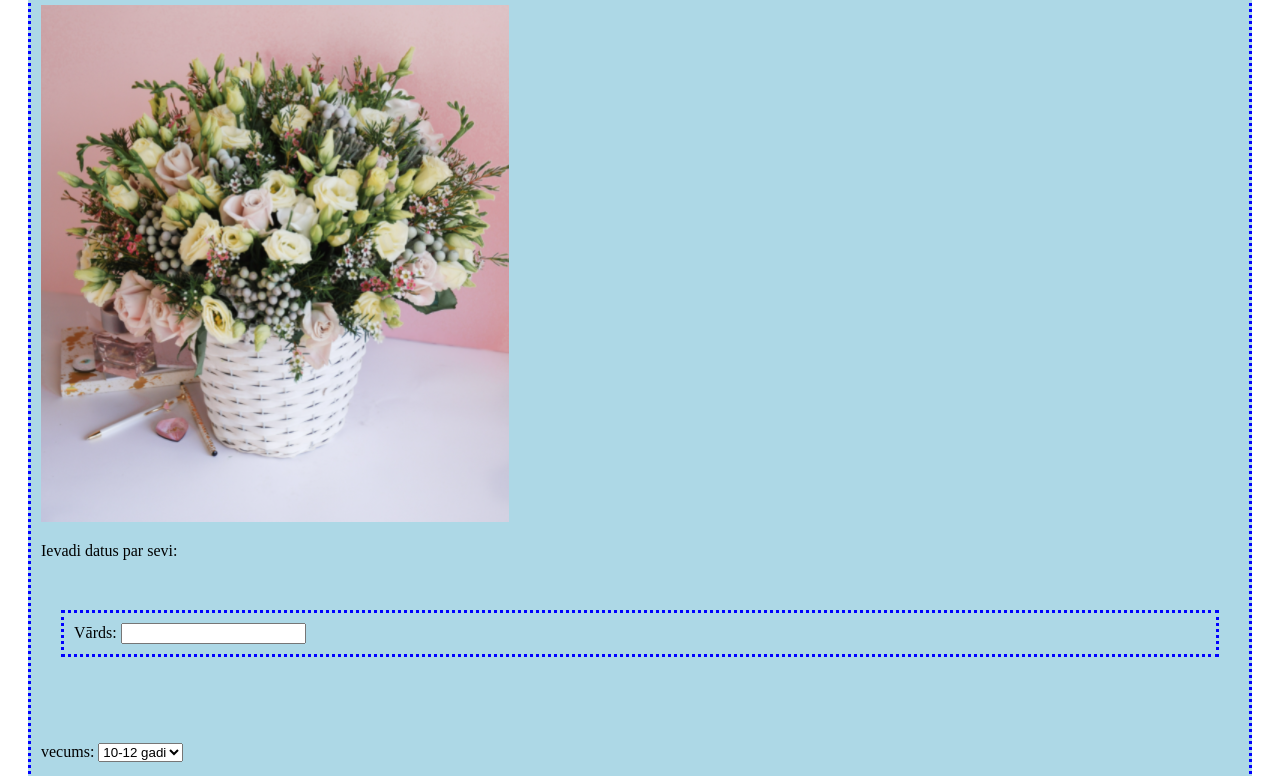
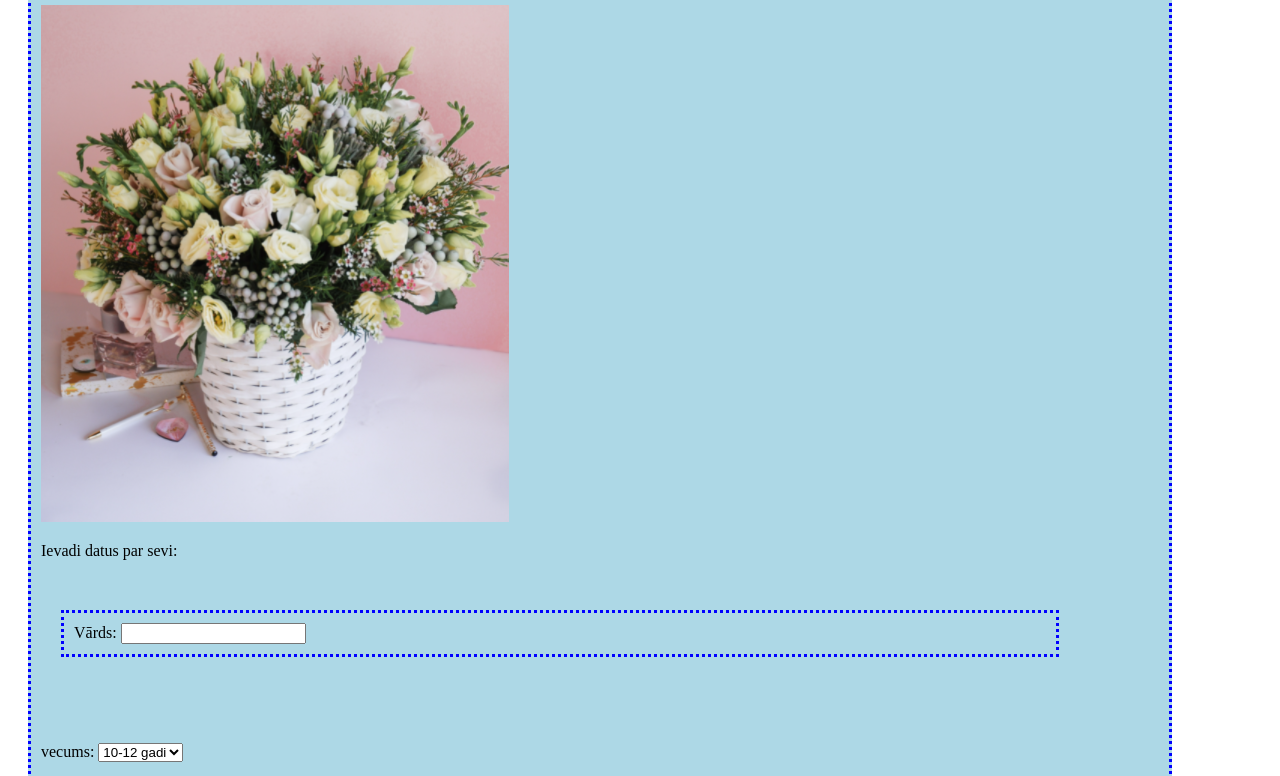
Before and after one commit to andrejsm2021/Tests-1, a plain HTML site: page pirmalapa.html in a window 1280 px wide. Shown: the part 138-914 px from the top of the page. Drawn offline with Linux system fonts and the light colour scheme; files that its build step writes are made by us from their sources.

Commit message:
Update stili.css

```diff
--- a/CSS/stili.css
+++ b/CSS/stili.css
@@ -3,5 +3,5 @@
   border-color: blue;
   background-color: lightblue;
   padding: 10px 10px 10px 10px;
-  margin: 50px 20px 50px 20px;
+  margin: 50px 100px 50px 20px;
 }
```
